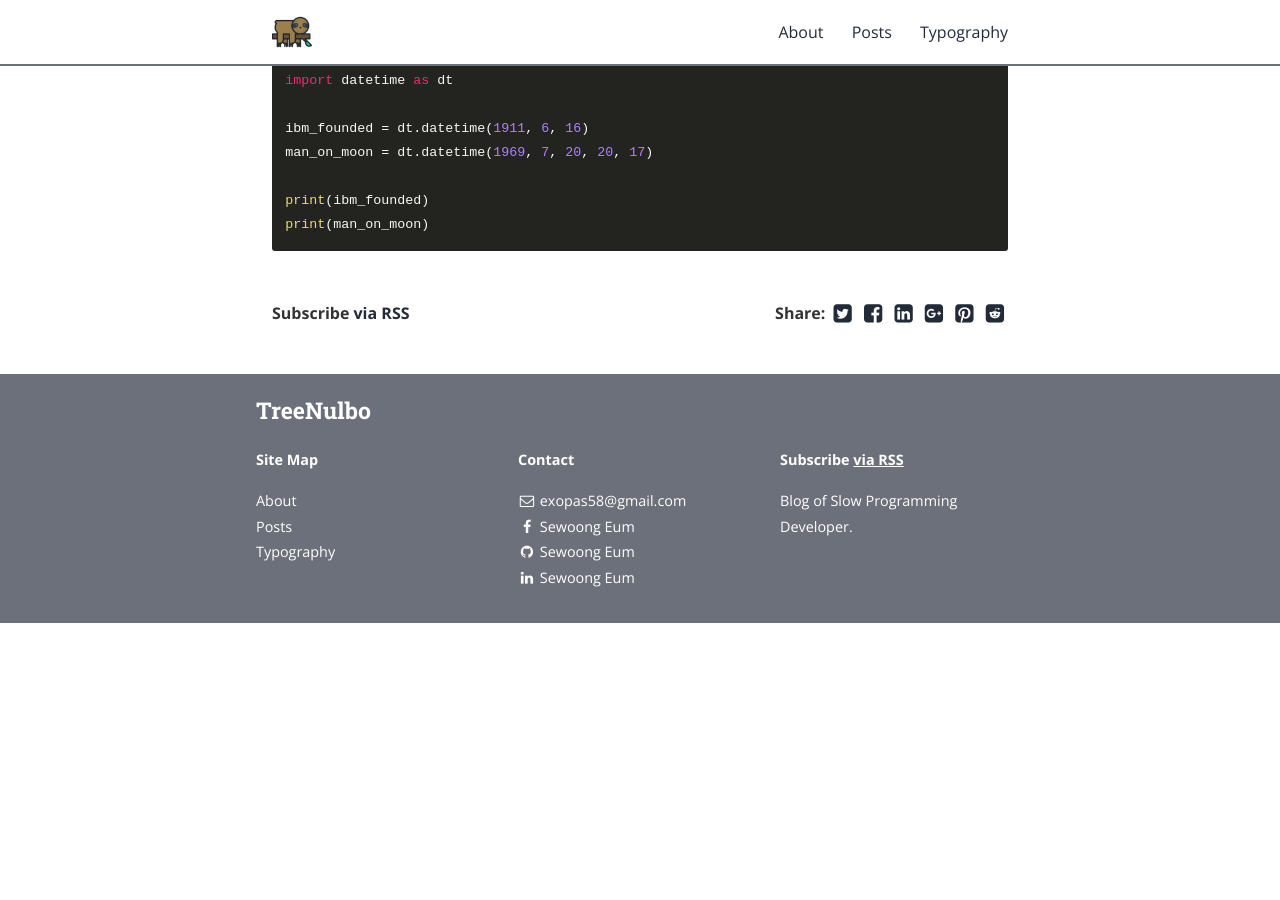
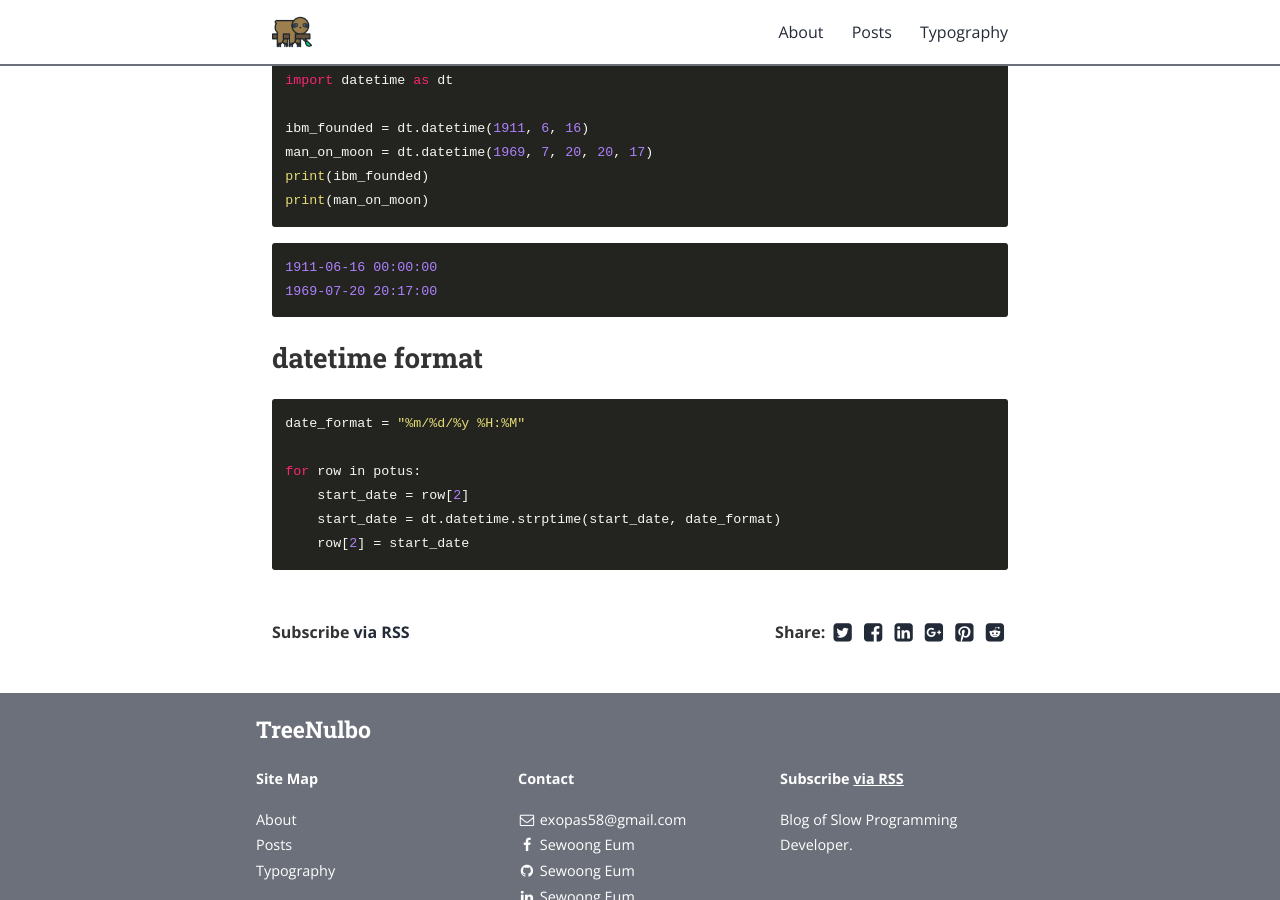
Before and after one commit to exopas95/exopas95.github.io, a Jekyll site: the page built from _posts/2020-08-10-working-with-dates-and-times-in-python.md, in a window 1280 px wide and 900 px high, scrolled down 799 px. Built offline with Jekyll 4.4.1, drawn with Linux system fonts in a browser that asks for light colours; nearby versions of some CDN libraries; before the commit the page ends 1422 px from its top, so only the background shows below that; some of the changed text lies outside the part shown.

Commit message:
Update 2020-08-10-working-with-dates-and-times-in-python.md

````diff
--- a/_posts/2020-08-10-working-with-dates-and-times-in-python.md
+++ b/_posts/2020-08-10-working-with-dates-and-times-in-python.md
@@ -3,7 +3,7 @@ layout: post
 title:  "Working with Dates and Times in Python"
 date:   2020-06-13T10:06:52-05:00
 author: TreeNulbo
-categories: Intermediate Python
+categories: Intermediate-Python
 ---
 
 이번 포스트에서는 파이썬을 사용하여 시간을 다루는 방법에 대해서 설명해보고자 한다. 데이터 전처리에서 시간 데이터를 다루는 일은 매우 많으며 그 방법 또한 매우 다양하다. 여기서는 여러가지 모듈 중에서도 **datetime** 모듈을 사용하여 시간 데이터를 다뤄보고자 한다.
@@ -25,7 +25,20 @@ import datetime as dt
 
 ibm_founded = dt.datetime(1911, 6, 16)
 man_on_moon = dt.datetime(1969, 7, 20, 20, 17)
-
 print(ibm_founded)
 print(man_on_moon)
 ```
+```python
+1911-06-16 00:00:00
+1969-07-20 20:17:00
+```
+
+## datetime format
+```python
+date_format = "%m/%d/%y %H:%M"
+
+for row in potus:
+    start_date = row[2]
+    start_date = dt.datetime.strptime(start_date, date_format)
+    row[2] = start_date
+```
````
